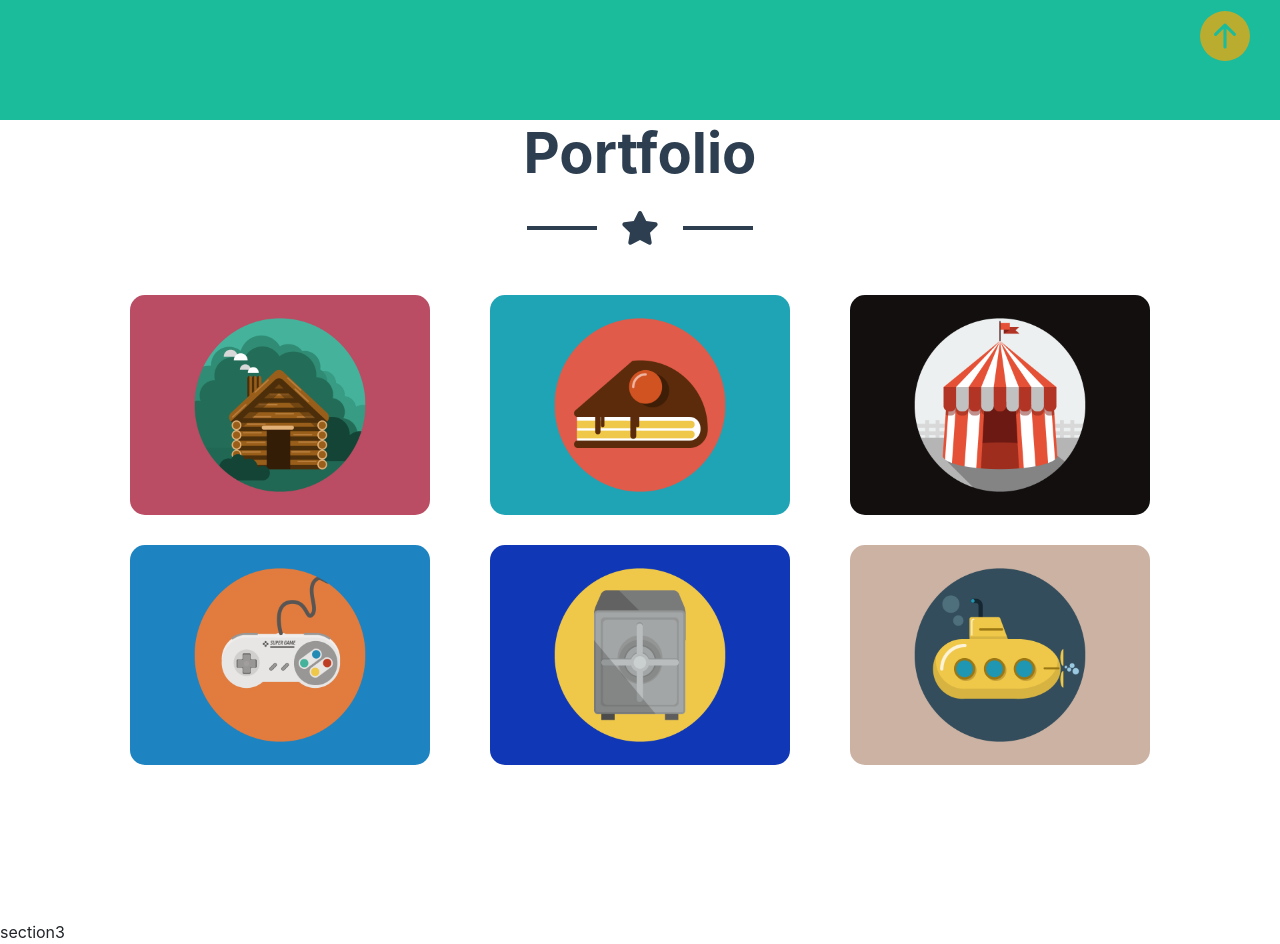
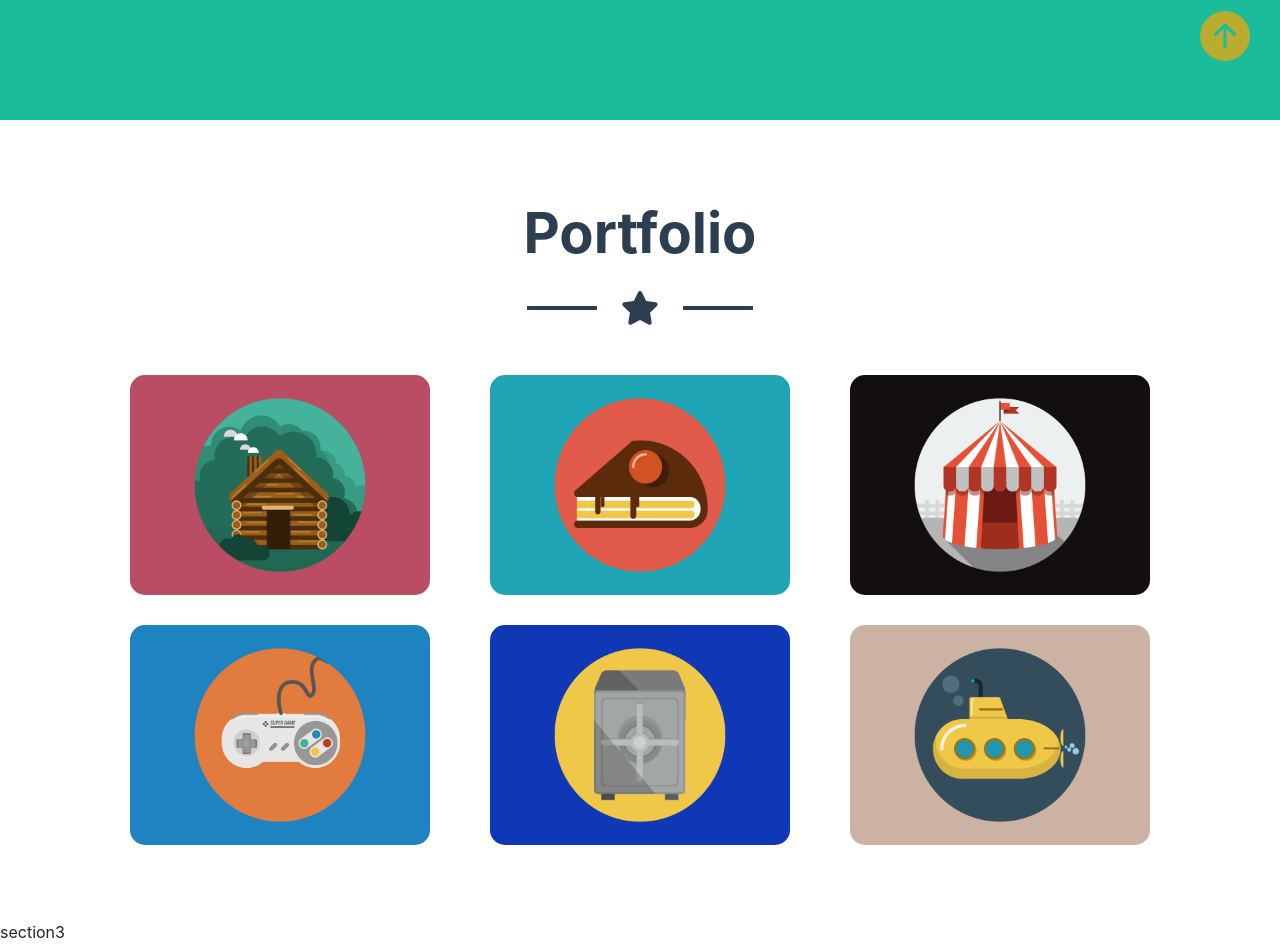
Before and after one commit to abdelrhman-asker/TaskRoute, a React (Create React App) app: page / in a window 1280 px wide. Shown: the part 680-1624 px from the top of the page. Built offline with nearby package versions, Linux system fonts and the light colour scheme; the HTML template or start-up script is replaced by a standard one.

Commit message:
verysmalleditinpadding

```diff
--- a/src/App.css
+++ b/src/App.css
@@ -83,7 +83,7 @@ body {
     width: 100vw;
     overflow-x: hidden;
     min-height: 100vh;
-    /* padding: 110vh 0 0; */
+    padding: 10vh 0 0;
     text-align: center;
 
 
```
